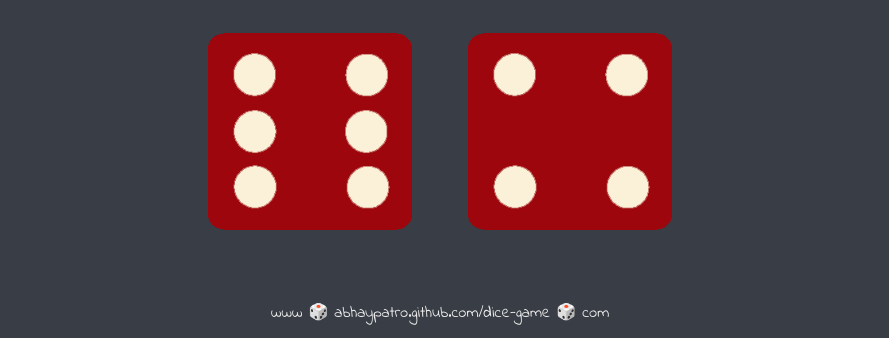
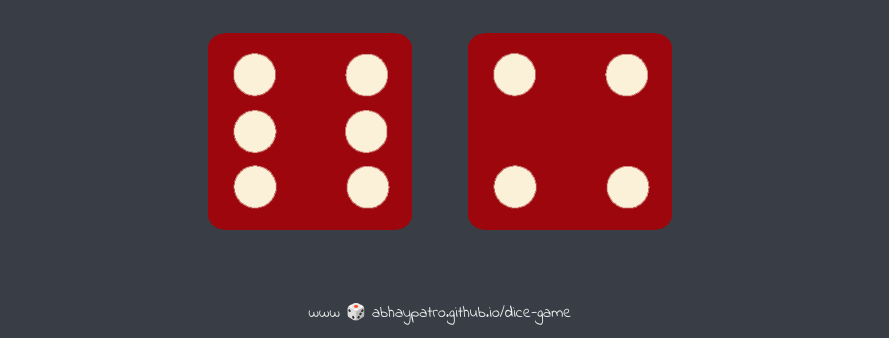
Before and after one commit to abhaypatro/dice-game, a plain HTML site: page dice-game.html in a window 1280 px wide. Shown: the part 462-800 px from the top of the page, without its empty margins (200-1089 px from the left). Drawn offline with Linux system fonts and the light colour scheme.

Commit message:
Update dice-game.html

```diff
--- a/dice-game.html
+++ b/dice-game.html
@@ -31,6 +31,6 @@
   </body>
 
   <footer>
-    www 🎲 abhaypatro.github.com/dice-game 🎲 com
+    www 🎲 abhaypatro.github.io/dice-game
   </footer>
 </html>
```
